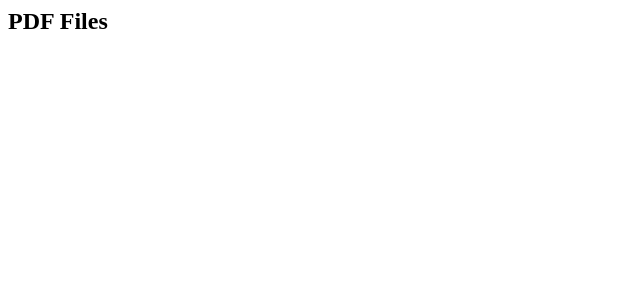
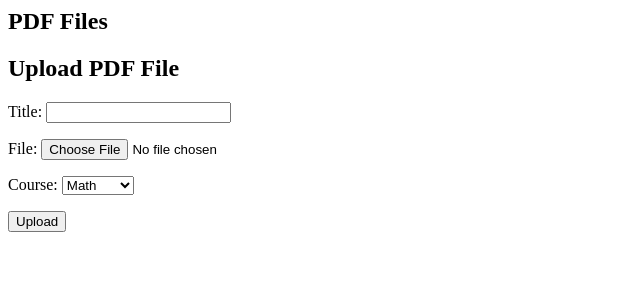
Before and after one commit to valvic66/django_classes_courses_project, a Django app: page /classes/class/4/course/1/all_pdfs/ in a window 1280 px wide. Shown: the top 300 px of the page, without its empty margins (0-640 px from the left). Run offline with Django 4.2, Linux system fonts and the light colour scheme; data comes from the database, SQL or seed files in the repository.

Commit message:
added upload section

```diff
--- a/classes/templates/pdf_list.html
+++ b/classes/templates/pdf_list.html
@@ -1,4 +1,4 @@
-<!-- templates/pdf_list.html -->
+<!-- pdf_list.html -->
 
 <h2>PDF Files</h2>
 <ul>
@@ -8,3 +8,13 @@
   </li>
   {% endfor %}
 </ul>
+
+<h2>Upload PDF File</h2>
+<form
+  method="post"
+  enctype="multipart/form-data"
+  action="{% url 'upload_pdf_file' class_id=class_id course_id=course_id %}"
+>
+  {% csrf_token %} {{ form.as_p }}
+  <button type="submit">Upload</button>
+</form>
--- a/classes/urls.py
+++ b/classes/urls.py
@@ -7,6 +7,5 @@ urlpatterns = [
     path('', MyClassListView.as_view(), name='class_list'),
     path('class/<int:class_id>/all_courses/', CourseListView.as_view(), name='course_list'),
     path('class/<int:class_id>/course/<int:course_id>/all_pdfs/', PDFFileListView.as_view(), name='pdf_list'),
-    path('courses/<int:course_id>/upload-pdf/', UploadPDFFileView.as_view(), name='upload_pdf_file'),
-    # ... other URL patterns
+    path('classes/<int:class_id>/courses/<int:course_id>/upload-pdf/', UploadPDFFileView.as_view(), name='upload_pdf_file'),
 ]
--- a/classes/views.py
+++ b/classes/views.py
@@ -31,16 +31,25 @@ class PDFFileListView(ListView):
         course_id = self.kwargs['course_id']
         return PDFFile.objects.filter(course__id=course_id)
 
+    def get_context_data(self, **kwargs):
+        context = super().get_context_data(**kwargs)
+        class_id = self.kwargs['class_id']
+        course_id = self.kwargs['course_id']
+        context['class_id'] = class_id
+        context['course_id'] = course_id
+        context['form'] = PDFFileForm(initial={'course': course_id})
+        return context
+
 class UploadPDFFileView(View):
     template_name = 'upload_pdf_file.html'
 
-    def get(self, request, course_id):
+    def get(self, request, class_id, course_id):
         form = PDFFileForm(initial={'course': course_id})
-        return render(request, self.template_name, {'form': form})
+        return render(request, self.template_name, {'form': form, 'class_id': class_id, 'course_id': course_id})
 
-    def post(self, request, course_id):
+    def post(self, request, class_id, course_id):
         form = PDFFileForm(request.POST, request.FILES)
         if form.is_valid():
             form.save()
-            return redirect('pdf_list', course_id=course_id)
-        return render(request, self.template_name, {'form': form})
+            return redirect('pdf_list', class_id=class_id, course_id=course_id)
+        return render(request, self.template_name, {'form': form, 'class_id': class_id, 'course_id': course_id})
```
